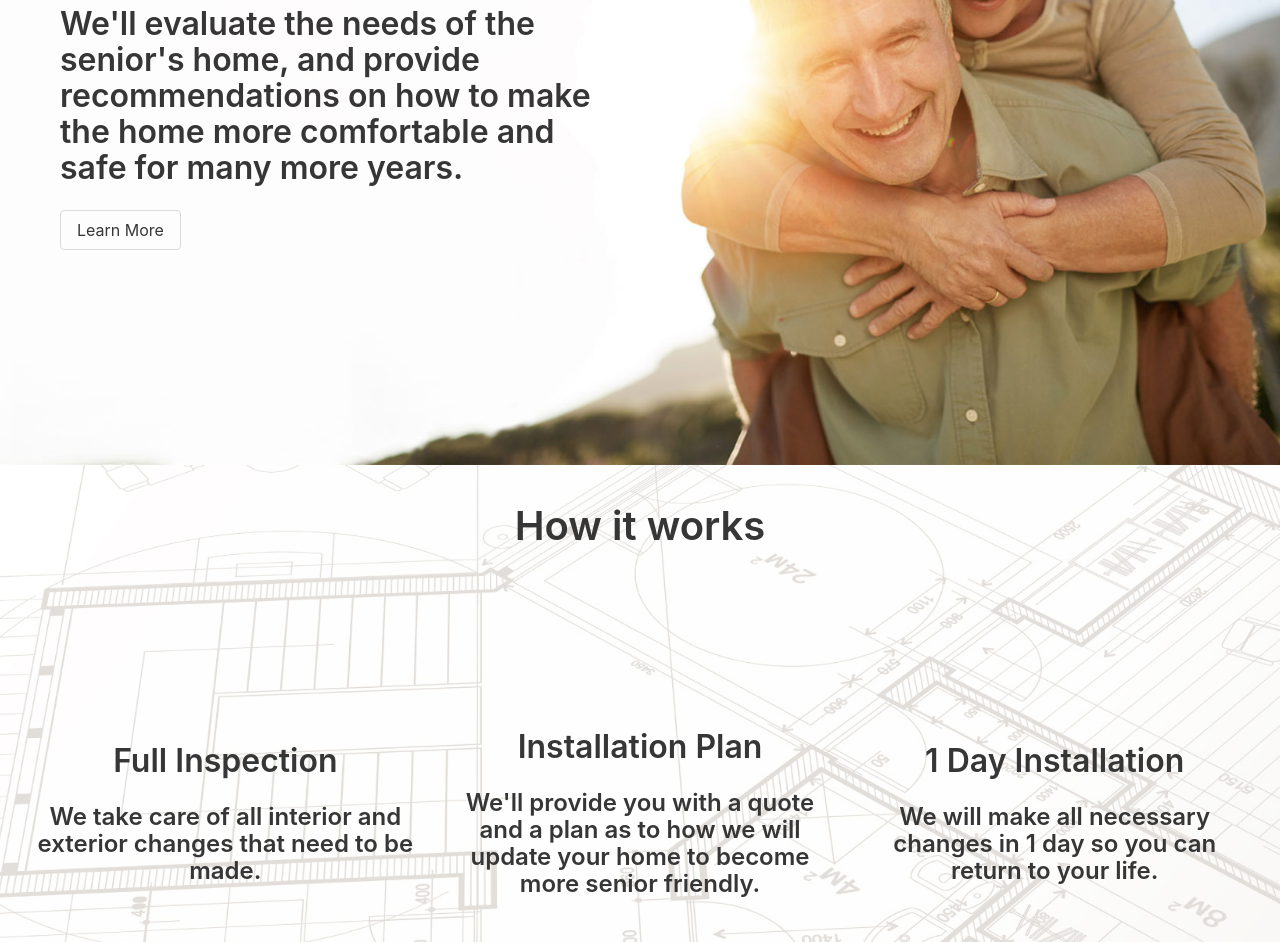
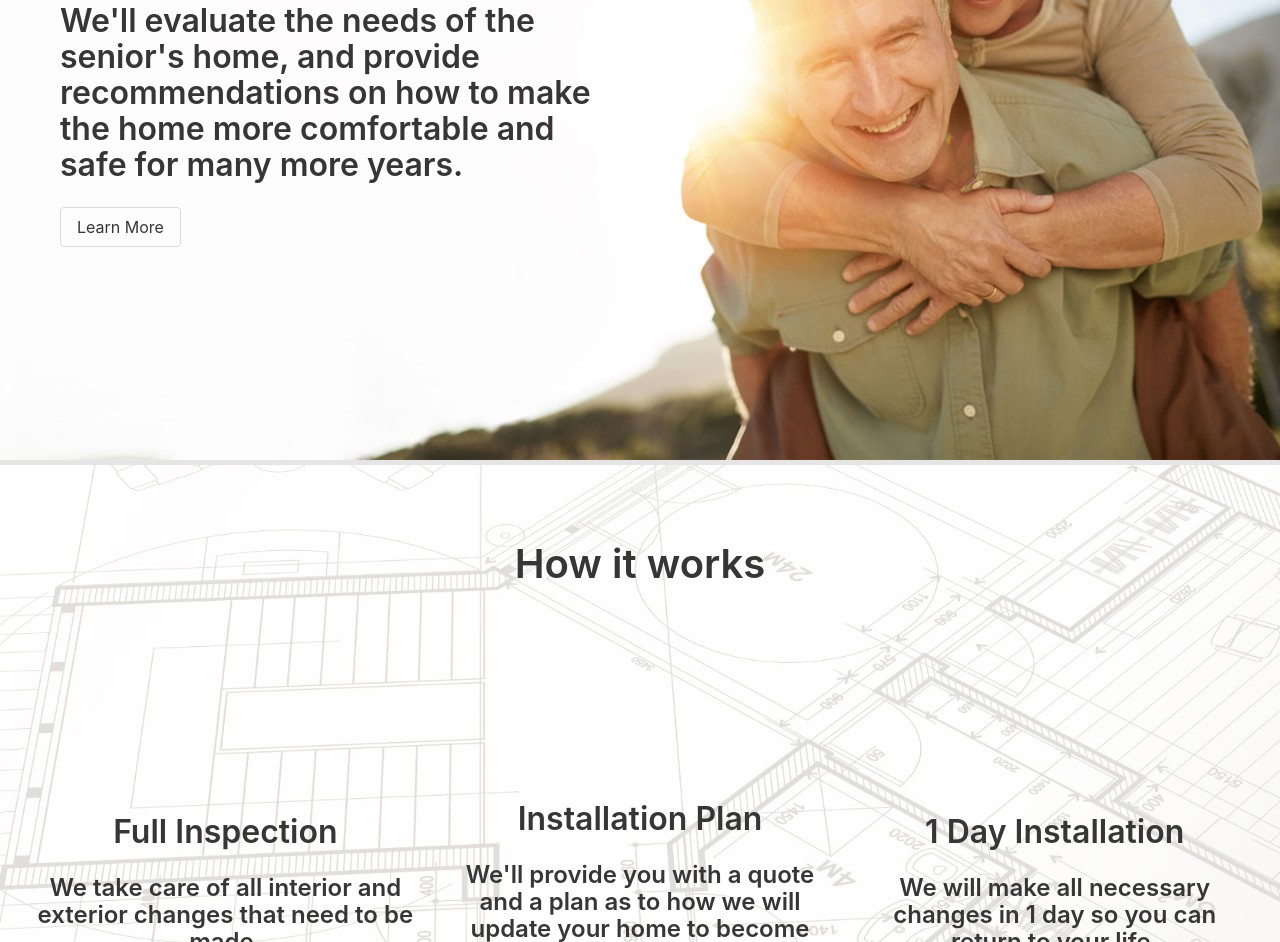
Before and after one commit to dajwill/seniors-at-home, a plain HTML site: page index.html in a window 1280 px wide. Shown: the part 335-1277 px from the top of the page. Drawn offline with nearby package versions, Linux system fonts and the light colour scheme.

Commit message:
added some border transitions

```diff
--- a/styles.css
+++ b/styles.css
@@ -48,6 +48,7 @@ h1 {
   -o-background-size: cover;
   background-size: cover;
   background-attachment: scroll;
+  border-bottom: 5px solid rgba(0, 0, 0, 0.1);
 }
 
 nav {
@@ -75,10 +76,11 @@ nav {
   -o-background-size: cover;
   background-size: cover;
   background-attachment: scroll;
+  border-bottom: 15px solid rgba(0, 0, 0, 0.1);
 }
 
 #two-title {
-  height: 15%;
+  height: 25%;
 }
 
 #two-body {
```
